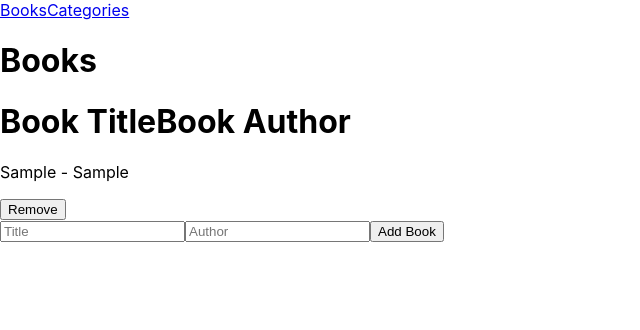
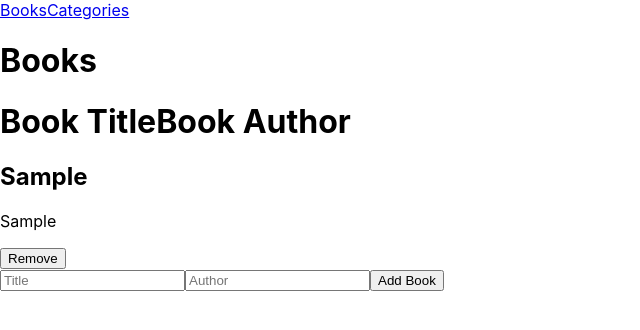
Before and after one commit to AmanWorku/Bookstore, a React (Create React App) app: page / in a window 1280 px wide. Both pictures are taken after typing "Sample", "Sample" into the empty fields and a click on the button "Add Book". Shown: the top 330 px of the page, without its empty margins (0-640 px from the left). Built offline with nearby package versions, Linux system fonts and the light colour scheme.

Commit message:
Apply required changes

```diff
--- a/src/components/AddBook.js
+++ b/src/components/AddBook.js
@@ -1,4 +1,3 @@
-/* eslint-disable import/no-extraneous-dependencies */
 import React, { useState } from 'react';
 import { useDispatch } from 'react-redux';
 import { v4 as uuid } from 'uuid';
--- a/src/components/Book.js
+++ b/src/components/Book.js
@@ -19,12 +19,11 @@ const Book = () => {
       {
         books.map((book) => (
           <div key={book.id}>
+            <h2>
+              {book.title}
+            </h2>
             <p>
               {book.author}
-              {' '}
-              -
-              {' '}
-              {book.title}
             </p>
             <button type="submit" className="remove-btn" id={book.id} onClick={handleRemove}>Remove</button>
           </div>
```
